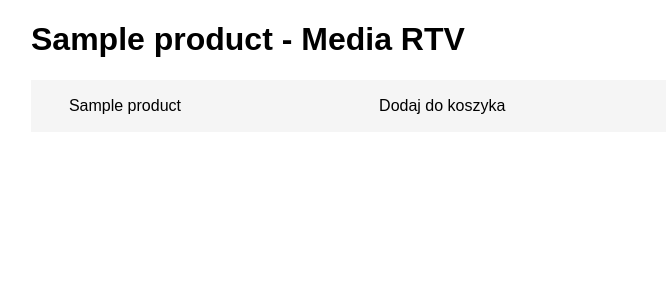
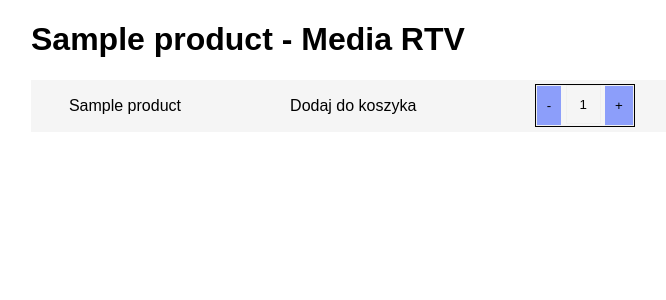
Before and after one commit to IgorWalkowiak/PO_projekt, a Flask app: page /product/1 in a window 1280 px wide. Shown: the part 100-400 px from the top of the page, without its empty margins (259-925 px from the left). Run offline with Flask 2, Linux system fonts and the light colour scheme; tables that the repository leaves empty hold one stand-in row (values such as "Sample post"); some libraries are stand-ins or nearby versions.

Commit message:
Add product quantity number box

```diff
--- /dev/null
+++ b/static/assets/browse_product.js
@@ -0,0 +1,48 @@
+function wcqib_refresh_quantity_increments() {
+  jQuery(
+    "div.quantity:not(.buttons_added), td.quantity:not(.buttons_added)"
+  ).each(function (a, b) {
+    var c = jQuery(b);
+    c.addClass("buttons_added"),
+      c
+        .children()
+        .first()
+        .before('<input type="button" value="-" class="minus" />'),
+      c
+        .children()
+        .last()
+        .after('<input type="button" value="+" class="plus" />');
+  });
+}
+String.prototype.getDecimals ||
+  (String.prototype.getDecimals = function () {
+    var a = this,
+      b = ("" + a).match(/(?:\.(\d+))?(?:[eE]([+-]?\d+))?$/);
+    return b ? Math.max(0, (b[1] ? b[1].length : 0) - (b[2] ? +b[2] : 0)) : 0;
+  }),
+  jQuery(document).ready(function () {
+    wcqib_refresh_quantity_increments();
+  }),
+  jQuery(document).on("updated_wc_div", function () {
+    wcqib_refresh_quantity_increments();
+  }),
+  jQuery(document).on("click", ".plus, .minus", function () {
+    var a = jQuery(this).closest(".quantity").find(".qty"),
+      b = parseFloat(a.val()),
+      c = parseFloat(a.attr("max")),
+      d = parseFloat(a.attr("min")),
+      e = a.attr("step");
+    (b && "" !== b && "NaN" !== b) || (b = 0),
+      ("" !== c && "NaN" !== c) || (c = ""),
+      ("" !== d && "NaN" !== d) || (d = 0),
+      ("any" !== e && "" !== e && void 0 !== e && "NaN" !== parseFloat(e)) ||
+        (e = 1),
+      jQuery(this).is(".plus")
+        ? c && b >= c
+          ? a.val(c)
+          : a.val((b + parseFloat(e)).toFixed(e.getDecimals()))
+        : d && b <= d
+        ? a.val(d)
+        : b > 0 && a.val((b - parseFloat(e)).toFixed(e.getDecimals())),
+      a.trigger("change");
+  });
--- a/static/assets/styles.css
+++ b/static/assets/styles.css
@@ -119,3 +119,60 @@ a:link, a:visited {
   height: 20px;
   width: 20px;
 }
+
+/* -- quantity box product page -- */
+
+.quantity {
+ display: inline-block;
+ border: 1px solid black;
+}
+
+.quantity .input-text.qty {
+ width: 35px;
+ height: 39px;
+ padding: 0 5px;
+ text-align: center;
+ background-color: transparent;
+ border: 1px solid #efefef;
+}
+
+.quantity.buttons_added {
+ text-align: left;
+ position: relative;
+ white-space: nowrap;
+ vertical-align: top; }
+
+.quantity.buttons_added input {
+ display: inline-block;
+ margin: 0;
+ vertical-align: top;
+ box-shadow: none;
+}
+
+.quantity.buttons_added .minus,
+.quantity.buttons_added .plus {
+ padding: 7px 10px 8px;
+ height: 41px;
+ background-color: #3c5bff8f;
+ border: 1px solid #efefef;
+ cursor:pointer;}
+
+.quantity.buttons_added .minus {
+ border-right: 0; }
+
+.quantity.buttons_added .plus {
+ border-left: 0; }
+
+.quantity.buttons_added .minus:hover,
+.quantity.buttons_added .plus:hover {
+ background: #eeeeee; }
+
+.quantity input::-webkit-outer-spin-button,
+.quantity input::-webkit-inner-spin-button {
+ -webkit-appearance: none;
+ -moz-appearance: none;
+ margin: 0; }
+
+ .quantity.buttons_added .minus:focus,
+.quantity.buttons_added .plus:focus {
+ outline: none; }
--- a/templates/browse_product.html
+++ b/templates/browse_product.html
@@ -8,11 +8,32 @@
   {{ super() }}
 {% endblock %}
 {% block content %}
+  <script data-require="jquery@3.1.1" data-semver="3.1.1" src="https://ajax.googleapis.com/ajax/libs/jquery/3.1.1/jquery.min.js"></script>
+  <script src="{{ url_for('static', filename='assets/browse_product.js') }}"></script>
   <table class="category-container">
       <tr class="product">
         <td class='product-image product-detail'><img src="{{ url_for('static',filename='icons/star.svg') }}" /></td>
         <td class='product-title product-detail'> {{product.name}} </td>
-        <td class='product-title product-detail'>  <a href="/addToCart/{{product.id}}">Dodaj do koszyka</a></td>
+        <td class='product-title product-detail'><a href="/addToCart/{{product.id}}">Dodaj do koszyka</a></td>
+        <td>
+          <div class="quantity buttons_added">
+            <input type="button" value="-" class="minus">
+            <input
+              type="number"
+              step="1"
+              min="1"
+              max=""
+              name="quantity"
+              value="1"
+              title="Qty"
+              class="input-text qty text"
+              size="4"
+              pattern=""
+              inputmode=""
+            >
+            <input type="button" value="+" class="plus">
+          </div>
+        </td>
       </tr>
   </table>
 {% endblock %}
```
